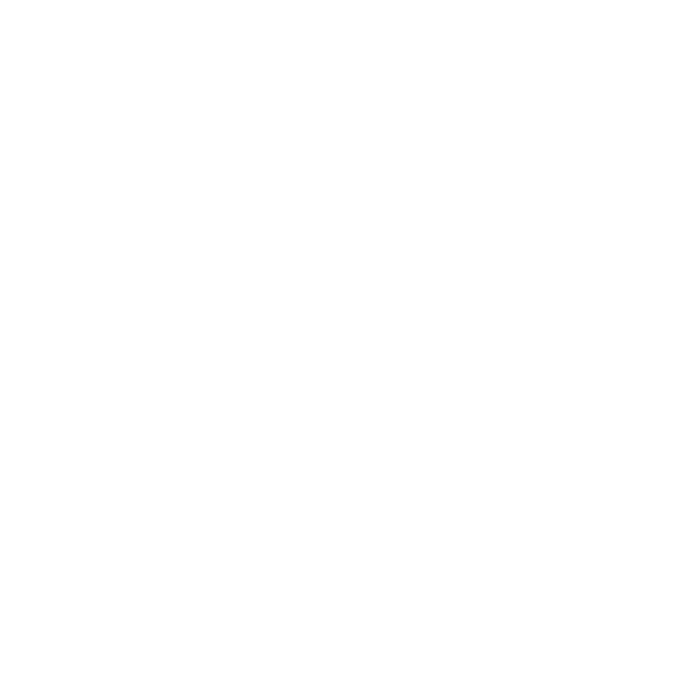
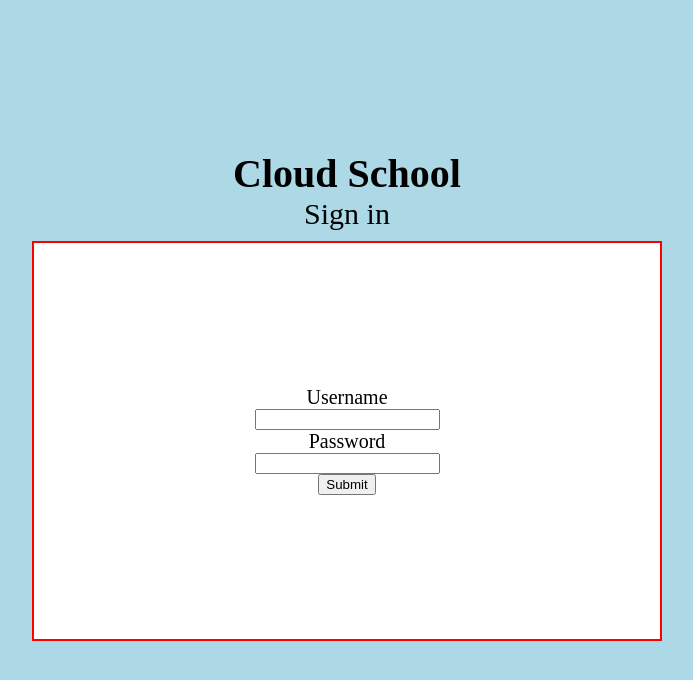
Before and after one commit to school-in-the-cloud-web/frontend, a React (Create React App) app in the folder schoolinthecloud/: page /signin in a window 1280 px wide. Shown: the top 680 px of the page, without its empty margins (293-986 px from the left). Built offline with nearby package versions, Linux system fonts and the light colour scheme.

Commit message:
added sign in page

```diff
--- a/schoolinthecloud/src/App.js
+++ b/schoolinthecloud/src/App.js
@@ -3,6 +3,7 @@
 import './App.css';
 import ClassForm from './ClassForm'
 import Signup from './components/Signup'
+import Signin from './components/Signin'
 import {Route} from 'react-router-dom'
 
 function App() {
@@ -25,6 +26,10 @@
         <Signup/>
       </Route>
 
+      <Route path = '/signin'>
+        <Signin/>
+      </Route>
+
     </div>
   );
 };
--- a/schoolinthecloud/src/components/Schema.js
+++ b/schoolinthecloud/src/components/Schema.js
@@ -1,5 +1,6 @@
 import * as yup from 'yup'
 export default yup.object().shape({
+    username: yup.string().required('Username is required'),
     firstName: yup.string().required('Name is required')
     .min(3, 'firstName length must be at least 3 characters long')
     .max(30, 'firstName length must be less than or equal to 30 characters long'),
--- /dev/null
+++ b/schoolinthecloud/src/components/Signin.js
@@ -0,0 +1,33 @@
+import React, {useState} from 'react'
+export default function Signin(){
+    const initialFormValues = {
+        username: '',
+        password: '',
+    }
+    const [formValues, setFormvalues] = useState(initialFormValues)
+
+    const change = e => {
+        const {checked, name, type, value} = e.target
+        const valueToUse = type === 'checkbox' ? checked : value
+        setFormvalues({...formValues, [name]: valueToUse})
+    }
+
+    const submit = e => {
+        e.preventDefault()
+        console.log(formValues)
+    }
+
+    return(
+    <div className='MainDiv'>
+        <h1>Cloud School</h1>
+        <h2>Sign in</h2>
+        <form onSubmit={submit}>
+            <label>Username</label>
+            <input onChange={change} value={formValues.username} type='text' name='username'/>
+            <label>Password</label>
+            <input onChange={change} value={formValues.password} type='password' name='password'/>
+            <label></label>
+            <input type='submit'/>
+        </form>
+    </div>)
+}
--- a/schoolinthecloud/src/components/Signup.css
+++ b/schoolinthecloud/src/components/Signup.css
@@ -37,7 +37,7 @@
     padding: 10px;
 }
 
-.cloud{
+h1{
     font-size: 4rem;
     font-weight: bold;
 }
@@ -56,5 +56,9 @@
 }
 
 .label{
-    margin-top:2rem ;
+    margin-top:1rem ;
 }
+
+h2{
+    font-size: 3rem;
+}
--- a/schoolinthecloud/src/components/Signup.js
+++ b/schoolinthecloud/src/components/Signup.js
@@ -5,6 +5,7 @@
 export default function Signup(){
     const initalTValue = true
     const initialFormValues = {
+        username: '',
         firstName: '',
         lastName: '',
         password: '',
@@ -48,8 +49,11 @@
 
     return(
         <div className = 'MainDiv'>
-            <h1 className='cloud'>Cloud School</h1>
+            <h1>Cloud School</h1>
+            <h2>Sign Up</h2>
             <form onSubmit={submit}>
+                <label>Username</label>
+                <input onChange={change} value={formValues.username} type='text' name='username'/>
                 <label  className='label'>First Name</label>
                 <input onChange={change} value={formValues.firstName} type='text' name='firstName'/>
                 <label className='label'>Last Name</label>
```
